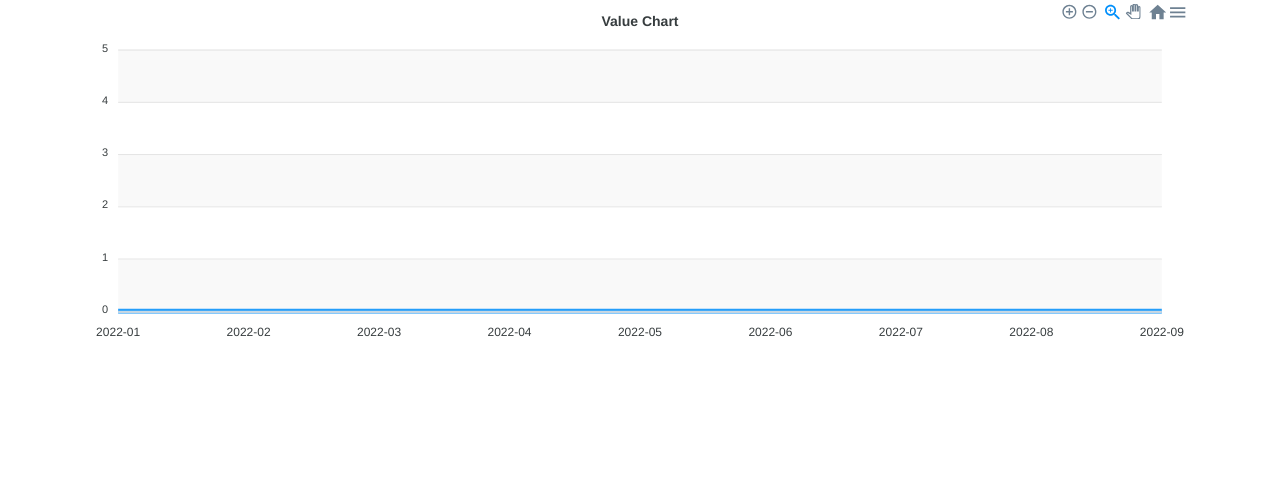
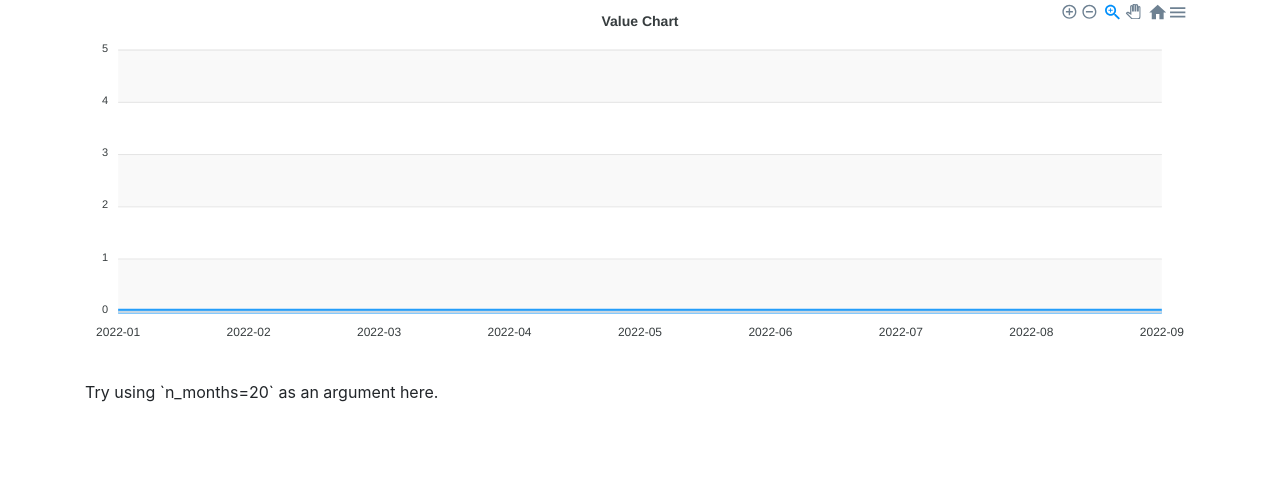
Before and after one commit to TheBrookhavenGroup/worth, a Django app: page /value_chart/ in a window 1280 px wide. Shown: the part 166-651 px from the top of the page. Run offline with Django 4.2, Linux system fonts and the light colour scheme; data that the repository does not hold is empty; some libraries are stand-ins or nearby versions.

Commit message:
Added n_months argument to ValueChart.

```diff
--- a/analytics/templates/analytics/value_chart.html
+++ b/analytics/templates/analytics/value_chart.html
@@ -32,4 +32,8 @@
         chart.render();
     </script>
 
+    <p>
+    <p>
+    Try using `n_months=20` as an argument here.
+    </p>
 {% endblock content %}
--- a/analytics/views.py
+++ b/analytics/views.py
@@ -122,12 +122,18 @@ class ValueChartView(TemplateView):
     def get_context_data(self, **kwargs):
         context = super().get_context_data(**kwargs)
 
+        getter = self.request.GET.get
+
         d = datetime.today().date()
-        y = d.year
-        m = d.month
-
-        x_axis = [lbd_of_month(date(y, i, 1)) for i in range(1, m)]
-        x_axis.append(d)
+        n_months = getter('n_months')
+        if n_months is not None:
+            x_axis = [d] + [d := lbd_prior_month(d) for i in range(int(n_months))]
+            x_axis.reverse()
+        else:
+            y = d.year
+            m = d.month
+            x_axis = [lbd_of_month(date(y, i, 1)) for i in range(1, m)]
+            x_axis.append(d)
 
         def get_all(v):
             return sum([i[-1] / 1.e6 for i in v if i[0] != 'ALL'])
```
